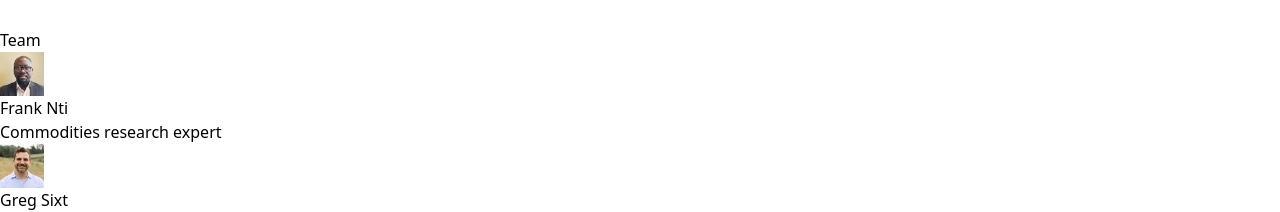
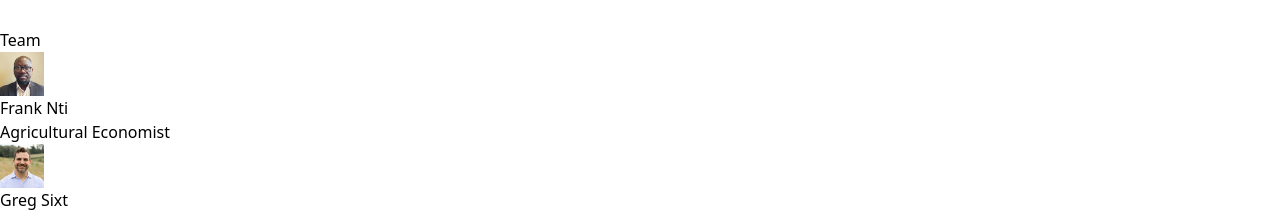
Before and after one commit to CJengineering/amphora-front, a Next.js app: page / in a window 1280 px wide. Shown: the part 5540-5752 px from the top of the page. Built offline with nearby package versions, Linux system fonts and the light colour scheme.

Commit message:
quick change to Franks title

```diff
--- a/components/testimonials.tsx
+++ b/components/testimonials.tsx
@@ -15,7 +15,7 @@ export default function Testimonials() {
     {
       image: FrankImage,
       name: 'Frank Nti',
-      user: 'Commodities research expert',
+      user: 'Agricultural Economist',
       link: '#0',
       content: '',
     },
```
